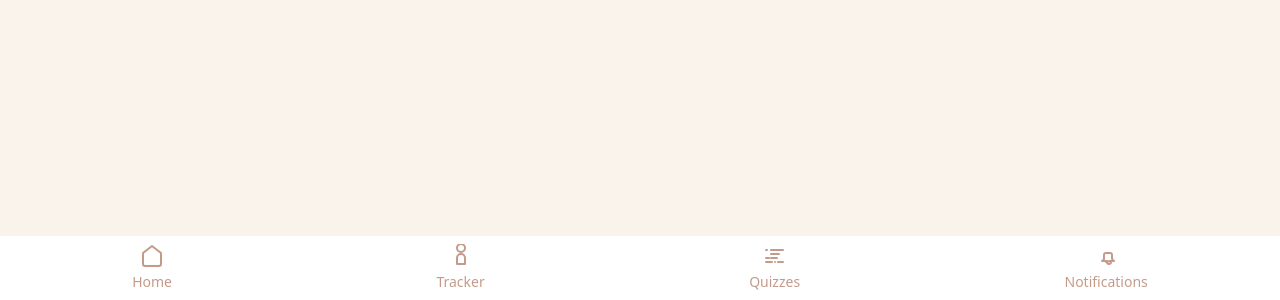
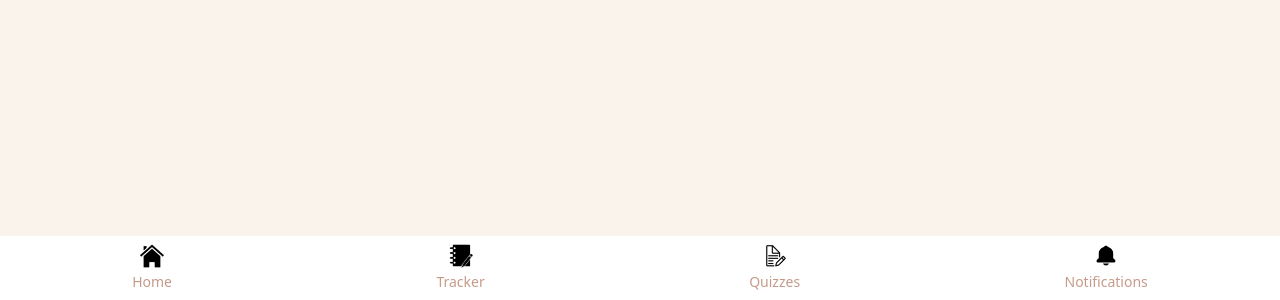
Before and after one commit to chinoy-the-great/nuxt3-drizzle-stitch, a Nuxt app: page /quiz/1 in a window 1280 px wide. Shown: the part 500-800 px from the top of the page. Built offline with nearby package versions, Linux system fonts and the light colour scheme.

Commit message:
Updated navigation bar icons and paths.

```diff
--- a/layouts/default.vue
+++ b/layouts/default.vue
@@ -51,43 +51,17 @@
 					class="flex flex-col items-center"
 					:class="[isActive('/home') ? 'text-nude-800' : 'text-nude-600 hover:text-nude-800']"
 				>
-					<svg
-						class="w-6 h-6"
-						fill="none"
-						stroke="currentColor"
-						viewBox="0 0 24 24"
-						xmlns="http://www.w3.org/2000/svg"
-					>
-						<path
-							stroke-linecap="round"
-							stroke-linejoin="round"
-							stroke-width="2"
-							d="M3 9l9-7 9 7v11a2 2 0 01-2 2H5a2 2 0 01-2-2z"
-						/>
-					</svg>
+					<img src="/Toolbar_Home_Icon.png" alt="Home Icon" class="w-6 h-6" />
 					<span class="text-sm mt-1">Home</span>
 				</NuxtLink>
 
 				<!-- Tracker Icon -->
 				<NuxtLink
-					to="/notes"
+					to="/tasktracker"
 					class="flex flex-col items-center"
-					:class="[isActive('/notes') ? 'text-nude-800' : 'text-nude-600 hover:text-nude-800']"
+					:class="[isActive('/tasktracker') ? 'text-nude-800' : 'text-nude-600 hover:text-nude-800']"
 				>
-					<svg
-						class="w-6 h-6"
-						fill="none"
-						stroke="currentColor"
-						viewBox="0 0 24 24"
-						xmlns="http://www.w3.org/2000/svg"
-					>
-						<path
-							stroke-linecap="round"
-							stroke-linejoin="round"
-							stroke-width="2"
-							d="M12 8c2.21 0 4-1.79 4-4S14.21 0 12 0s-4 1.79-4 4 1.79 4 4 4zm0 2c-2.21 0-4 1.79-4 4v6h8v-6c0-2.21-1.79-4-4-4z"
-						/>
-					</svg>
+					<img src="/Toolbar_Tracker_Icon.png" alt="Tracker Icon" class="w-6 h-6" />
 					<span class="text-sm mt-1">Tracker</span>
 				</NuxtLink>
 
@@ -97,20 +71,7 @@
 					class="flex flex-col items-center"
 					:class="[isActive('/quizzes') ? 'text-nude-800' : 'text-nude-600 hover:text-nude-800']"
 				>
-					<svg
-						class="w-6 h-6"
-						fill="none"
-						stroke="currentColor"
-						viewBox="0 0 24 24"
-						xmlns="http://www.w3.org/2000/svg"
-					>
-						<path
-							stroke-linecap="round"
-							stroke-linejoin="round"
-							stroke-width="2"
-							d="M8 10h8M8 6h12M3 6h1M8 14h6M3 14h3m0 0h.01M3 18h6m6 0h5m-8 0h.01"
-						/>
-					</svg>
+					<img src="/Toolbar_Quiz_Icon.png" alt="Quiz Icon" class="w-6 h-6" />
 					<span class="text-sm mt-1">Quizzes</span>
 				</NuxtLink>
 
@@ -120,20 +81,7 @@
 					class="flex flex-col items-center"
 					:class="[isActive('/notifications') ? 'text-nude-800' : 'text-nude-600 hover:text-nude-800']"
 				>
-					<svg
-						class="w-6 h-6"
-						fill="none"
-						stroke="currentColor"
-						viewBox="0 0 24 24"
-						xmlns="http://www.w3.org/2000/svg"
-					>
-						<path
-							stroke-linecap="round"
-							stroke-linejoin="round"
-							stroke-width="2"
-							d="M15 17h5l-1.405-1.405A2.032 2.032 0 0118 14.658V11c0-1.105-.895-2-2-2h-4a2 2 0 00-2 2v3.658a2.032 2.032 0 01-.595 1.437L8 17h5m0 0v1a2 2 0 104 0v-1m-5 1h2"
-						/>
-					</svg>
+					<img src="/Toolbar_Notification_Icon.png" alt="Notifications Icon" class="w-6 h-6" />
 					<span class="text-sm mt-1">Notifications</span>
 				</NuxtLink>
 			</nav>
```
